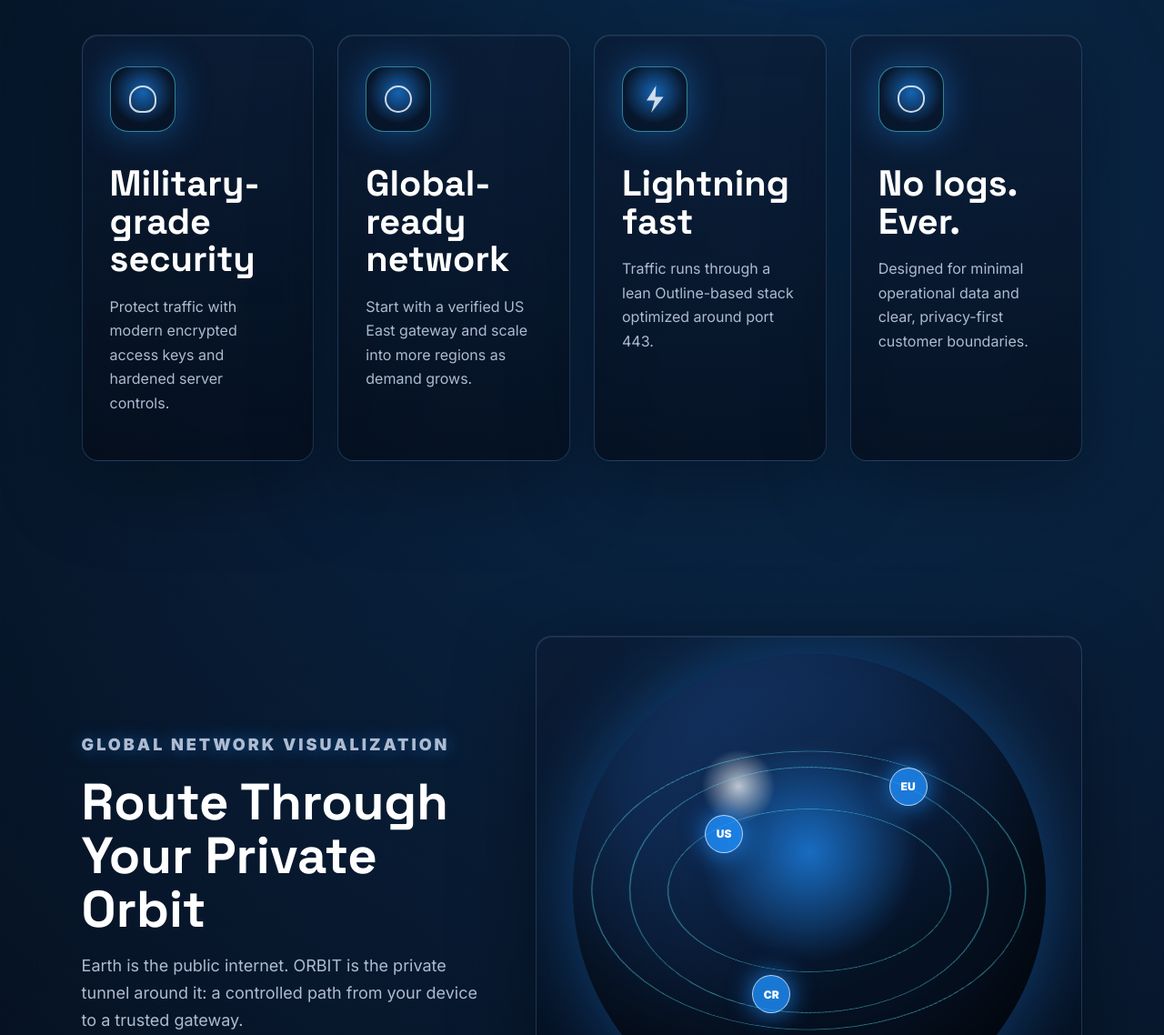
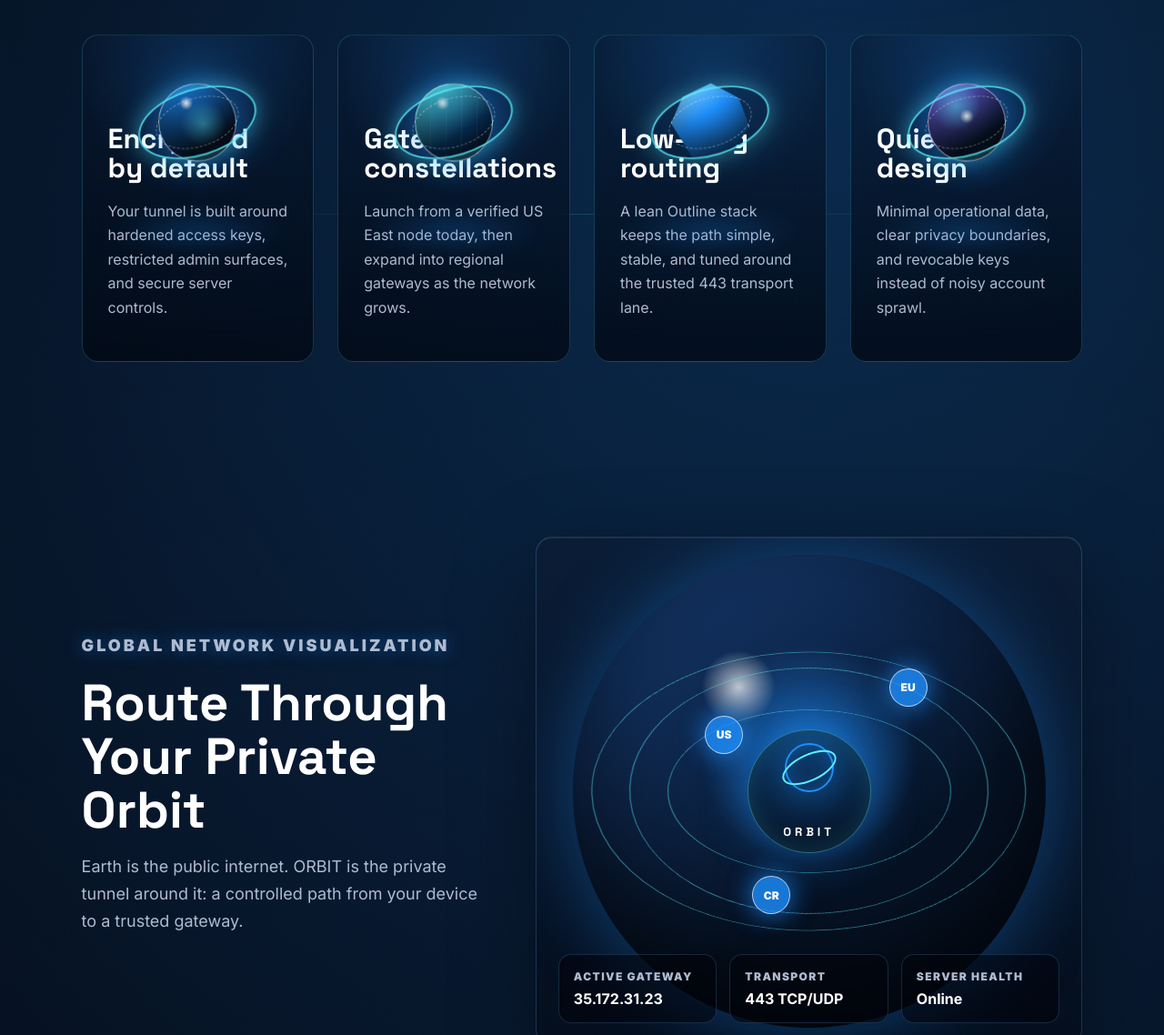
Before and after one commit to gisillioppo-glitch/VPN, a plain HTML site: page vpn-portal/index.html in a window 1280 px wide. Shown: the part 860-1998 px from the top of the page at 91% size. Drawn offline with Linux system fonts and the light colour scheme.

Commit message:
Convert ORBIT features into orbital modules

```diff
--- a/vpn-portal/index.html
+++ b/vpn-portal/index.html
@@ -87,26 +87,38 @@
         </div>
       </section>
 
-      <section class="feature-band" id="features">
-        <article class="holo-module">
-          <span class="module-icon shield"></span>
-          <h2>Military-grade security</h2>
-          <p>Protect traffic with modern encrypted access keys and hardened server controls.</p>
+      <section class="feature-band orbital-features" id="features">
+        <article class="holo-module orbit-feature shield-world">
+          <span class="module-orbit" aria-hidden="true">
+            <span class="feature-planet"></span>
+            <span class="feature-ring"></span>
+          </span>
+          <h2>Encrypted by default</h2>
+          <p>Your tunnel is built around hardened access keys, restricted admin surfaces, and secure server controls.</p>
         </article>
-        <article class="holo-module">
-          <span class="module-icon globe"></span>
-          <h2>Global-ready network</h2>
-          <p>Start with a verified US East gateway and scale into more regions as demand grows.</p>
+        <article class="holo-module orbit-feature network-world">
+          <span class="module-orbit" aria-hidden="true">
+            <span class="feature-planet"></span>
+            <span class="feature-ring"></span>
+          </span>
+          <h2>Gateway constellations</h2>
+          <p>Launch from a verified US East node today, then expand into regional gateways as the network grows.</p>
         </article>
-        <article class="holo-module">
-          <span class="module-icon bolt"></span>
-          <h2>Lightning fast</h2>
-          <p>Traffic runs through a lean Outline-based stack optimized around port 443.</p>
+        <article class="holo-module orbit-feature speed-world">
+          <span class="module-orbit" aria-hidden="true">
+            <span class="feature-planet"></span>
+            <span class="feature-ring"></span>
+          </span>
+          <h2>Low-drag routing</h2>
+          <p>A lean Outline stack keeps the path simple, stable, and tuned around the trusted 443 transport lane.</p>
         </article>
-        <article class="holo-module">
-          <span class="module-icon mask"></span>
-          <h2>No logs. Ever.</h2>
-          <p>Designed for minimal operational data and clear, privacy-first customer boundaries.</p>
+        <article class="holo-module orbit-feature privacy-world">
+          <span class="module-orbit" aria-hidden="true">
+            <span class="feature-planet"></span>
+            <span class="feature-ring"></span>
+          </span>
+          <h2>Quiet by design</h2>
+          <p>Minimal operational data, clear privacy boundaries, and revocable keys instead of noisy account sprawl.</p>
         </article>
       </section>
 
@@ -121,6 +133,10 @@
         </div>
         <div class="network-visual">
           <div class="network-earth">
+            <span class="network-core">
+              <span class="orbit-logo-mark small"></span>
+              <strong>ORBIT</strong>
+            </span>
             <span class="arc arc-one"></span>
             <span class="arc arc-two"></span>
             <span class="arc arc-three"></span>
--- a/vpn-portal/styles.css
+++ b/vpn-portal/styles.css
@@ -1428,7 +1428,7 @@
     grid-template-columns: 1fr;
   }
 
-  .footer-links {
+.footer-links {
     grid-template-columns: 1fr;
   }
 }
@@ -1437,3 +1437,174 @@
   0%, 100% { transform: translateX(-120px); opacity: 0.35; }
   50% { transform: translateX(120px); opacity: 1; }
 }
+
+/* Orbital feature modules: less SaaS card, more floating network artifacts. */
+.orbital-features {
+  position: relative;
+  align-items: stretch;
+}
+
+.orbital-features::before {
+  position: absolute;
+  top: 48%;
+  right: min(7vw, 110px);
+  left: min(7vw, 110px);
+  height: 1px;
+  background: linear-gradient(90deg, transparent, rgba(90, 240, 255, 0.2), transparent);
+  content: "";
+  opacity: 0.75;
+}
+
+.orbit-feature {
+  position: relative;
+  display: flex;
+  min-height: 360px;
+  flex-direction: column;
+  justify-content: flex-end;
+  overflow: visible;
+  padding: 34px 28px 30px;
+  border-color: rgba(90, 240, 255, 0.18);
+  background:
+    radial-gradient(circle at 50% 12%, rgba(30, 144, 255, 0.18), transparent 38%),
+    linear-gradient(180deg, rgba(9, 24, 48, 0.38), rgba(1, 5, 14, 0.7));
+  box-shadow: none;
+}
+
+.orbit-feature::before {
+  position: absolute;
+  right: 30px;
+  bottom: 122px;
+  left: 30px;
+  height: 42px;
+  border-radius: 50%;
+  background: radial-gradient(ellipse, rgba(30, 144, 255, 0.34), transparent 72%);
+  content: "";
+  filter: blur(10px);
+  opacity: 0.8;
+}
+
+.orbit-feature:hover {
+  border-color: rgba(90, 240, 255, 0.42);
+  box-shadow: 0 24px 80px rgba(0, 0, 0, 0.26);
+}
+
+.module-orbit {
+  position: absolute;
+  top: 28px;
+  left: 50%;
+  display: grid;
+  width: 150px;
+  height: 150px;
+  place-items: center;
+  transform: translateX(-50%);
+  animation: artifactFloat 7s ease-in-out infinite;
+}
+
+.feature-planet {
+  width: 86px;
+  height: 86px;
+  border: 1px solid rgba(255, 255, 255, 0.48);
+  border-radius: 50%;
+  background:
+    radial-gradient(circle at 35% 25%, rgba(255, 255, 255, 0.92), transparent 9%),
+    radial-gradient(circle at 58% 52%, rgba(90, 240, 255, 0.42), transparent 38%),
+    linear-gradient(145deg, #1e90ff, #071427 72%);
+  box-shadow: 0 0 42px rgba(30, 144, 255, 0.58), inset 0 -22px 38px rgba(0, 0, 0, 0.5);
+}
+
+.feature-ring {
+  position: absolute;
+  inset: 38px 8px;
+  border: 2px solid rgba(90, 240, 255, 0.78);
+  border-radius: 50%;
+  box-shadow: 0 0 24px rgba(90, 240, 255, 0.44);
+  transform: rotate(-18deg);
+}
+
+.feature-ring::after {
+  position: absolute;
+  inset: 8px 18px;
+  border: 1px dashed rgba(255, 255, 255, 0.38);
+  border-radius: 50%;
+  content: "";
+}
+
+.network-world .feature-planet {
+  background:
+    radial-gradient(circle at 35% 25%, rgba(255, 255, 255, 0.8), transparent 9%),
+    repeating-linear-gradient(90deg, transparent 0 16px, rgba(255, 255, 255, 0.12) 17px),
+    linear-gradient(145deg, #5af0ff, #07315a 62%, #02050c);
+}
+
+.speed-world .feature-planet {
+  clip-path: polygon(50% 0, 86% 18%, 100% 54%, 75% 94%, 27% 94%, 0 52%, 14% 18%);
+  border-radius: 20px;
+  background: linear-gradient(145deg, #9be9ff, #1e90ff 42%, #071427);
+}
+
+.privacy-world .feature-planet {
+  background:
+    radial-gradient(circle at 50% 42%, rgba(255, 255, 255, 0.86), transparent 12%),
+    radial-gradient(circle at 35% 28%, rgba(90, 240, 255, 0.48), transparent 34%),
+    linear-gradient(145deg, #7d6cff, #071427 70%);
+}
+
+.orbit-feature h2 {
+  max-width: 100%;
+  font-size: clamp(28px, 2.4vw, 38px);
+}
+
+.orbit-feature p {
+  max-width: 100%;
+}
+
+.network-core {
+  position: absolute;
+  top: 50%;
+  left: 50%;
+  z-index: 4;
+  display: grid;
+  place-items: center;
+  gap: 8px;
+  width: 136px;
+  height: 136px;
+  border: 1px solid rgba(90, 240, 255, 0.42);
+  border-radius: 50%;
+  background: rgba(2, 5, 12, 0.48);
+  box-shadow: 0 0 54px rgba(30, 144, 255, 0.46), inset 0 0 28px rgba(90, 240, 255, 0.18);
+  transform: translate(-50%, -50%);
+  backdrop-filter: blur(10px);
+}
+
+.orbit-logo-mark.small {
+  width: 54px;
+  height: 54px;
+}
+
+.network-core strong {
+  font-family: "Space Grotesk", Inter, sans-serif;
+  font-size: 13px;
+  font-weight: 800;
+  letter-spacing: 4px;
+}
+
+@keyframes artifactFloat {
+  0%, 100% { transform: translateX(-50%) translateY(0) rotateZ(-1deg); }
+  50% { transform: translateX(-50%) translateY(-12px) rotateZ(2deg); }
+}
+
+@media (max-width: 760px) {
+  .orbit-feature {
+    min-height: 330px;
+  }
+
+  .module-orbit {
+    width: 130px;
+    height: 130px;
+  }
+
+  .feature-planet {
+    width: 76px;
+    height: 76px;
+  }
+}
```
